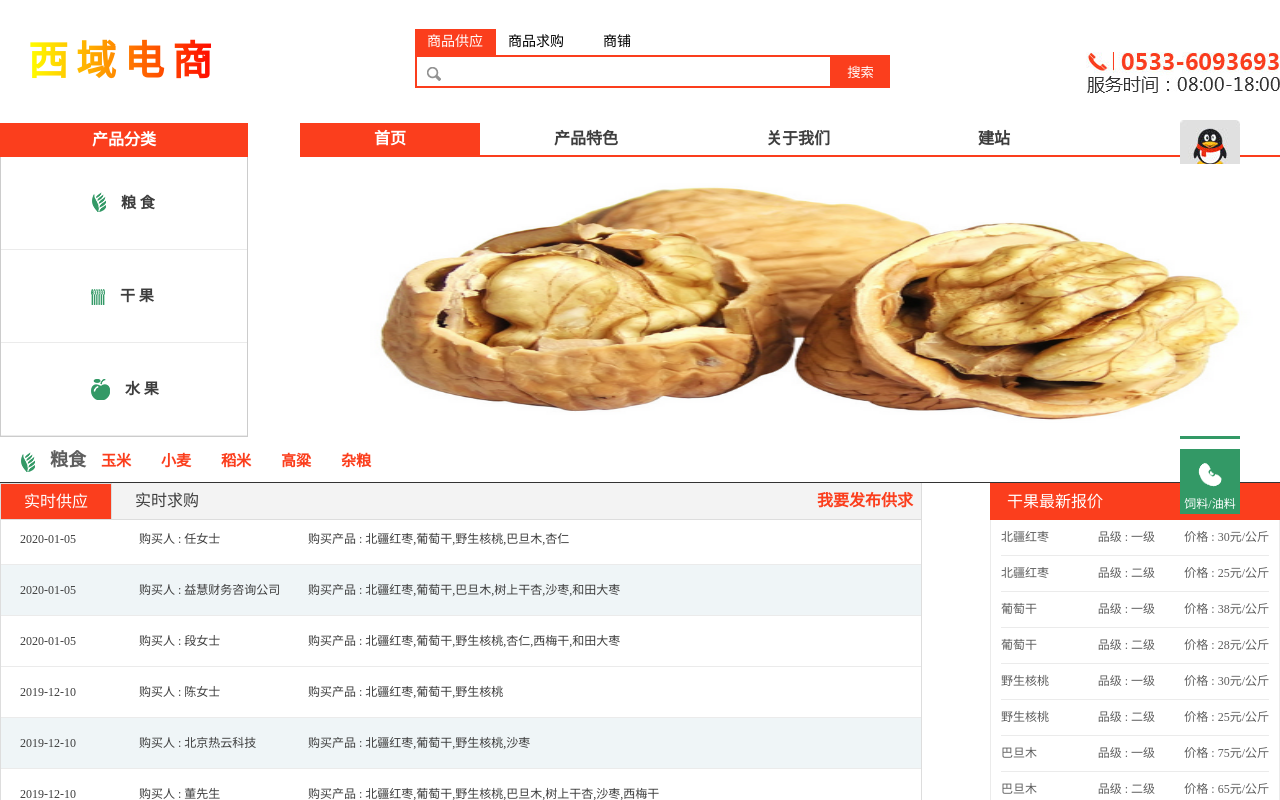
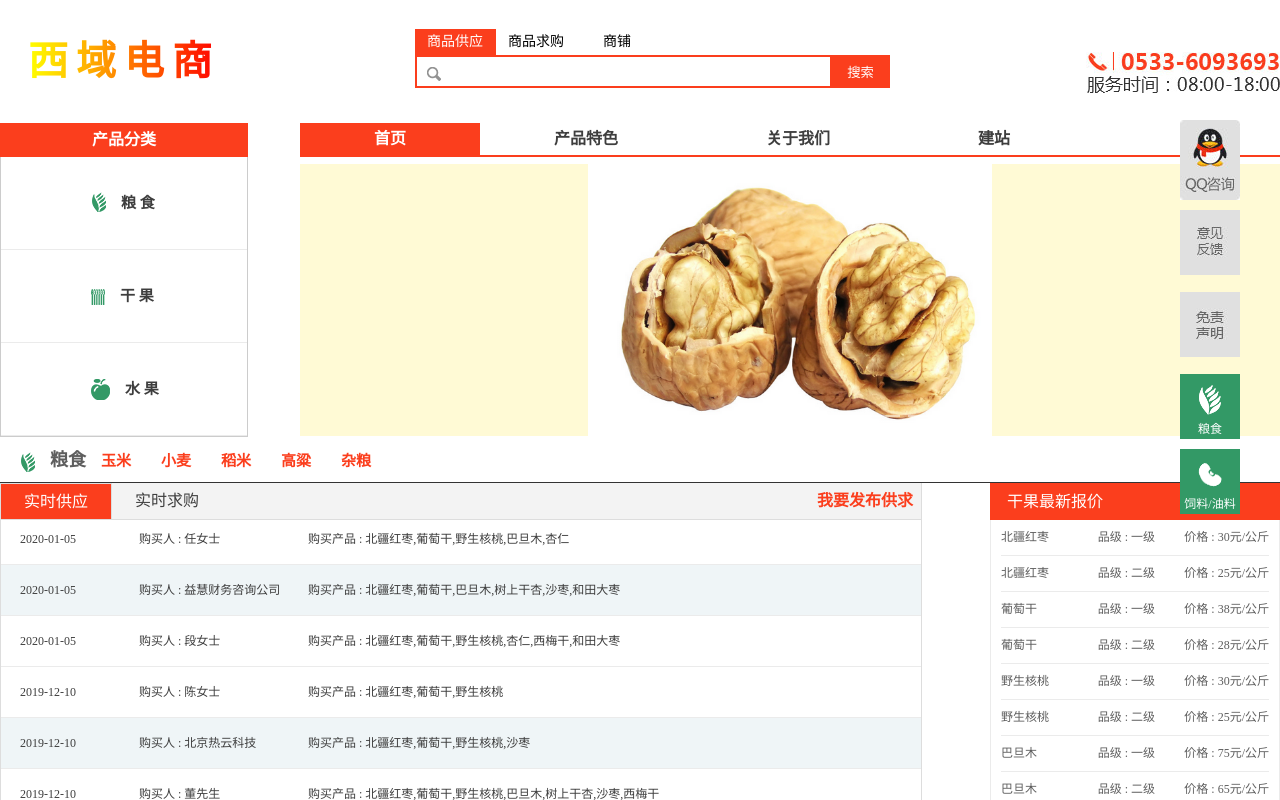
Before and after one commit to scc111/benefit-farmers-service, a Vue app: page / in a window 1280 px wide. Shown: the top 800 px of the page. Built offline with nearby package versions, Linux system fonts and the light colour scheme.

Commit message:
feat():样式修改

```diff
--- a/src/components/banner/main-index.less
+++ b/src/components/banner/main-index.less
@@ -122,9 +122,11 @@
         .content{
             float: left;
             width: 980px;
+            height: 272px;
+            background-color: #fffad5;
+            text-align: center;
             .el-carousel__item{
                 img {
-                    width: 980px;
                     max-height:272px;
                   }
             }
--- a/src/components/banner/main-index.vue
+++ b/src/components/banner/main-index.vue
@@ -65,7 +65,14 @@ export default {
       bannerSrc: [
         { src: require('./../../assets/巴旦木.png') },
         { src: require('./../../assets/薄皮纸核桃.png') },
-        { src: require('./../../assets/碧根果.png') }
+        { src: require('./../../assets/碧根果.png') },
+        { src: require('./../../assets/达坂城蚕豆.png') },
+        { src: require('./../../assets/枸杞子.png') },
+        { src: require('./../../assets/开口笑小银杏.png') },
+        { src: require('./../../assets/沙漠果.png') },
+        { src: require('./../../assets/圣女果.png') },
+        { src: require('./../../assets/特级哈密大枣.png') },
+        { src: require('./../../assets/天山乌梅.png') }
       ]
     }
   },
```
